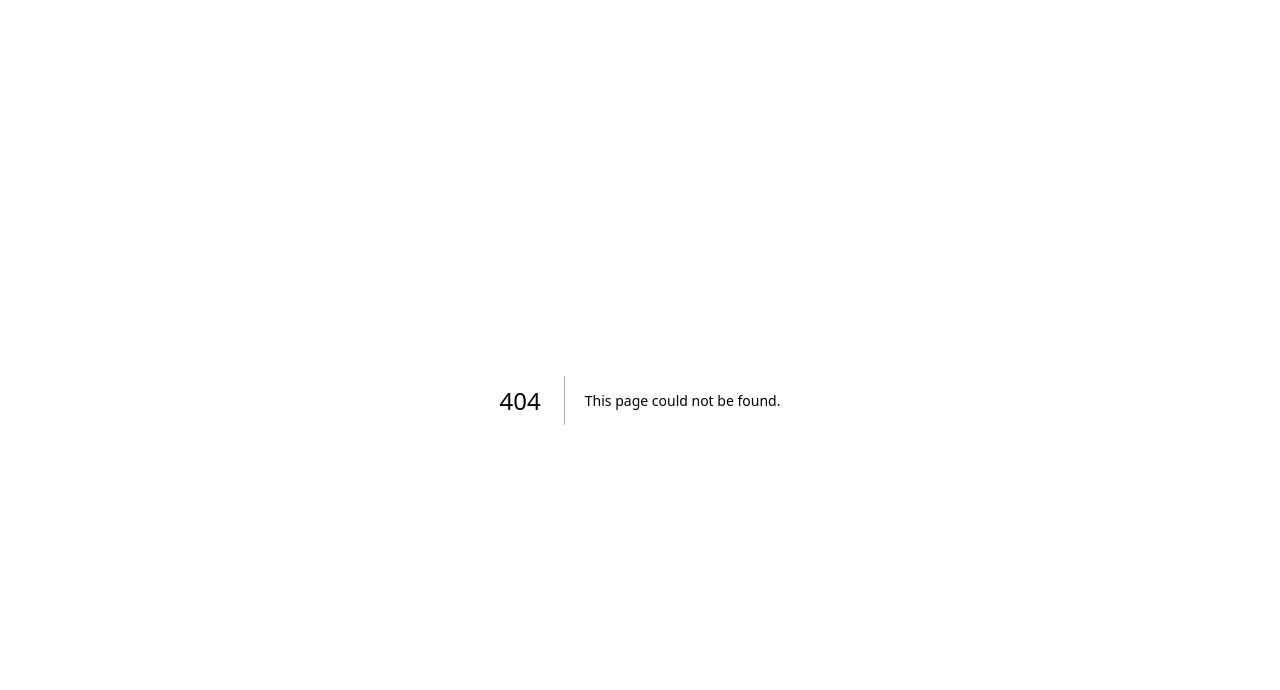
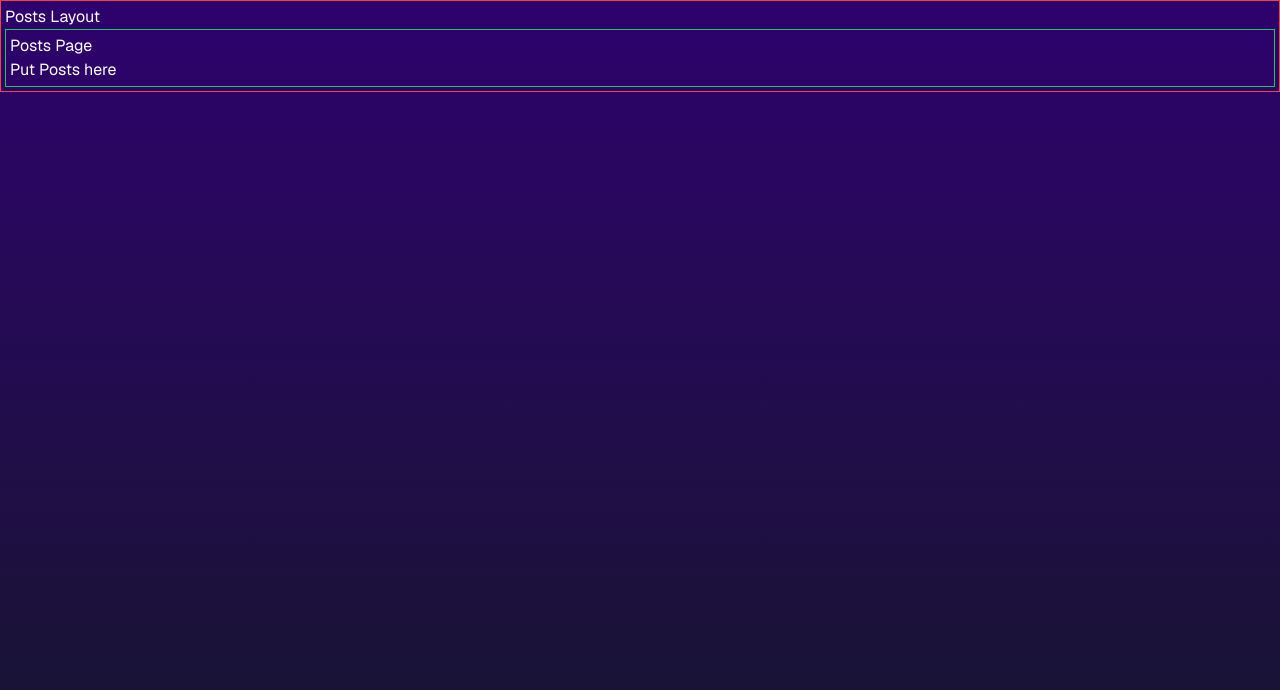
Before and after one commit to EthanHogan/user-platform, a Next.js app: page /posts in a window 1280 px wide. Before the commit this address had no page. Shown: the top 690 px of the page. Built offline with nearby package versions, Linux system fonts and the light colour scheme.

Commit message:
styling + init posts page

```diff
--- a/src/app/layout.tsx
+++ b/src/app/layout.tsx
@@ -14,7 +14,9 @@ export default function RootLayout({
 }: Readonly<{ children: React.ReactNode }>) {
   return (
     <html lang="en" className={`${GeistSans.variable}`}>
-      <body>{children}</body>
+      <body className="min-h-screen bg-gradient-to-b from-[#2e026d] to-[#15162c] text-white">
+        {children}
+      </body>
     </html>
   );
 }
--- a/src/app/page.tsx
+++ b/src/app/page.tsx
@@ -2,7 +2,7 @@ import Link from "next/link";
 
 export default function HomePage() {
   return (
-    <main className="flex min-h-screen flex-col items-center justify-center bg-gradient-to-b from-[#2e026d] to-[#15162c] text-white">
+    <main className="flex flex-col items-center justify-center">
       <div className="container flex flex-col items-center justify-center gap-12 px-4 py-16">
         <h1 className="text-5xl font-extrabold tracking-tight text-white sm:text-[5rem]">
           Create <span className="text-[hsl(280,100%,70%)]">T3</span> App
--- /dev/null
+++ b/src/app/posts/layout.tsx
@@ -0,0 +1,20 @@
+import "~/styles/globals.css";
+
+import { type Metadata } from "next";
+
+export const metadata: Metadata = {
+  title: "Posts",
+  description: "Posts page",
+  icons: [{ rel: "icon", url: "/favicon.ico" }],
+};
+
+export default function PostsLayout({
+  children,
+}: Readonly<{ children: React.ReactNode }>) {
+  return (
+    <div className="border border-red-500 p-1">
+      <h1>Posts Layout</h1>
+      <div>{children}</div>
+    </div>
+  );
+}
--- /dev/null
+++ b/src/app/posts/page.tsx
@@ -0,0 +1,10 @@
+"use client";
+
+export default function PostsPage() {
+  return (
+    <div className="border border-green-500 p-1">
+      <h2>Posts Page</h2>
+      <div>Put Posts here</div>
+    </div>
+  );
+}
```
